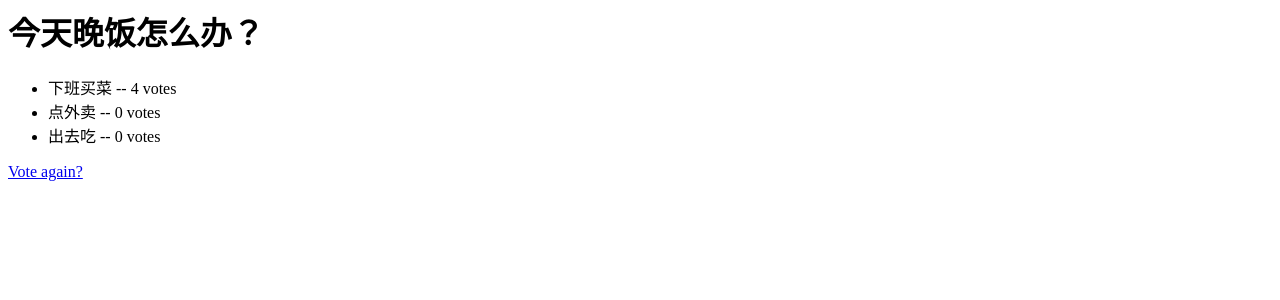
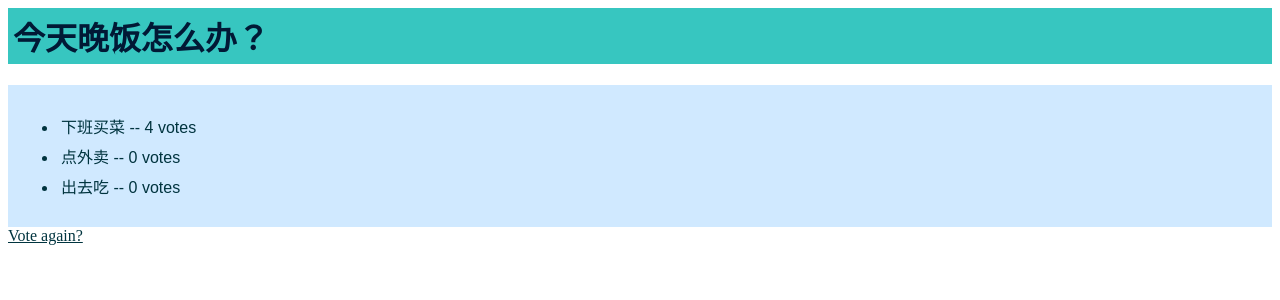
Before and after one commit to flatflax/VoteTest, a Django app: page /polls/1/results/ in a window 1280 px wide. Shown: the top 300 px of the page. Run offline with Django 3.2, Linux system fonts and the light colour scheme; data comes from the database, SQL or seed files in the repository.

Commit message:
2018/03/22

```diff
--- /dev/null
+++ b/polls/static/polls/style.css
@@ -0,0 +1,32 @@
+a {
+	color: rgb(0,52,63);
+	text-align: center;
+}
+
+h1 {
+	color: rgb(1,25,53);
+	background-color: rgb(55,198,192);
+	padding: 5px;
+	font-family: arial,Serif;
+}
+
+label[for] {
+	color: rgb(0,52,63);
+	font-family: arial,Serif;
+	padding: 3px;
+}
+
+div#content {
+	background-color: rgb(208,233,255);
+	padding: 10px;
+}
+
+div#text {
+	padding: 10px;
+}
+
+li#vote_text{
+	color: rgb(0,52,63);
+	font-family: arial,Serif;
+	padding: 3px;
+}
--- a/polls/templates/polls/index.html
+++ b/polls/templates/polls/index.html
@@ -1,4 +1,8 @@
+{% load static %}
+<link rel="stylesheet" type="text/css" href="{% static 'polls/style.css' %}" />
+
 <h1>Today's Vote</h1>
+<div id="content">
 {% if latest_question_list %}
     <ul>
     {% for question in latest_question_list %}
@@ -8,3 +12,4 @@
 {% else %}
     <p>No polls are available.</p>
 {% endif %}
+</div>
--- a/polls/templates/polls/results.html
+++ b/polls/templates/polls/results.html
@@ -1,9 +1,14 @@
+{% load static %}
+<link rel="stylesheet" type="text/css" href="{% static 'polls/style.css' %}" />
+
 <h1>{{ question.question_text }}</h1>
 
+<div id="content">
 <ul>
 {% for choice in question.choice_set.all %}
-	<li>{{ choice.choice_text }} -- {{choice.votes}} vote{{ choice.votes|pluralize }}</li>
+	<li id="vote_text">{{ choice.choice_text }} -- {{choice.votes}} vote{{ choice.votes|pluralize }}</li>
 {% endfor %}
 </ul>
+</div>
 
 <a href="{% url 'polls:detail' question.id %}">Vote again?</a>
--- a/polls/urls.py
+++ b/polls/urls.py
@@ -1,4 +1,6 @@
 from django.urls import path
+from django.conf.urls.static import static
+from django.conf import settings
 
 from . import views
 
@@ -12,4 +14,5 @@ urlpatterns = [
     path('<int:question_id>/results/', views.results, name='results'),
     # ex: /polls/5/vote/
     path('<int:question_id>/vote/', views.vote, name='vote'),
-]
+] + static(settings.STATIC_URL,
+document_root=settings.STATIC_URL)
```
Also changed, not shown: polls/templates/polls/details.html (+9 -0 lines), Readme.md.
